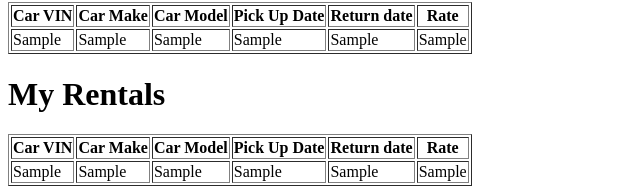
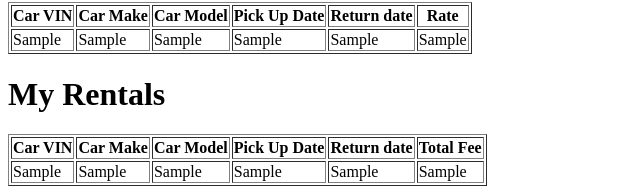
Before and after one commit to chenghong99/CarWebsite, a Django app: template app/templates/app/profile.html in a window 1280 px wide. Shown: the part 611-805 px from the top of the page, without its empty margins (0-640 px from the left). Run offline with Django 3.2, Linux system fonts and the light colour scheme; the template is opened without the code that fills it: most values are stand-ins (such as "Sample title", 1, 10 or a date in 2020).

Commit message:
Update profile.html

```diff
--- a/app/templates/app/profile.html
+++ b/app/templates/app/profile.html
@@ -85,7 +85,7 @@
             <th>Car Model</th>
             <th>Pick Up Date</th>
             <th>Return date</th>
-            <th>Rate</th>
+            <th>Total Fee</th>
         </thead>
         {% for car in myrental %}
         <tr>
```
